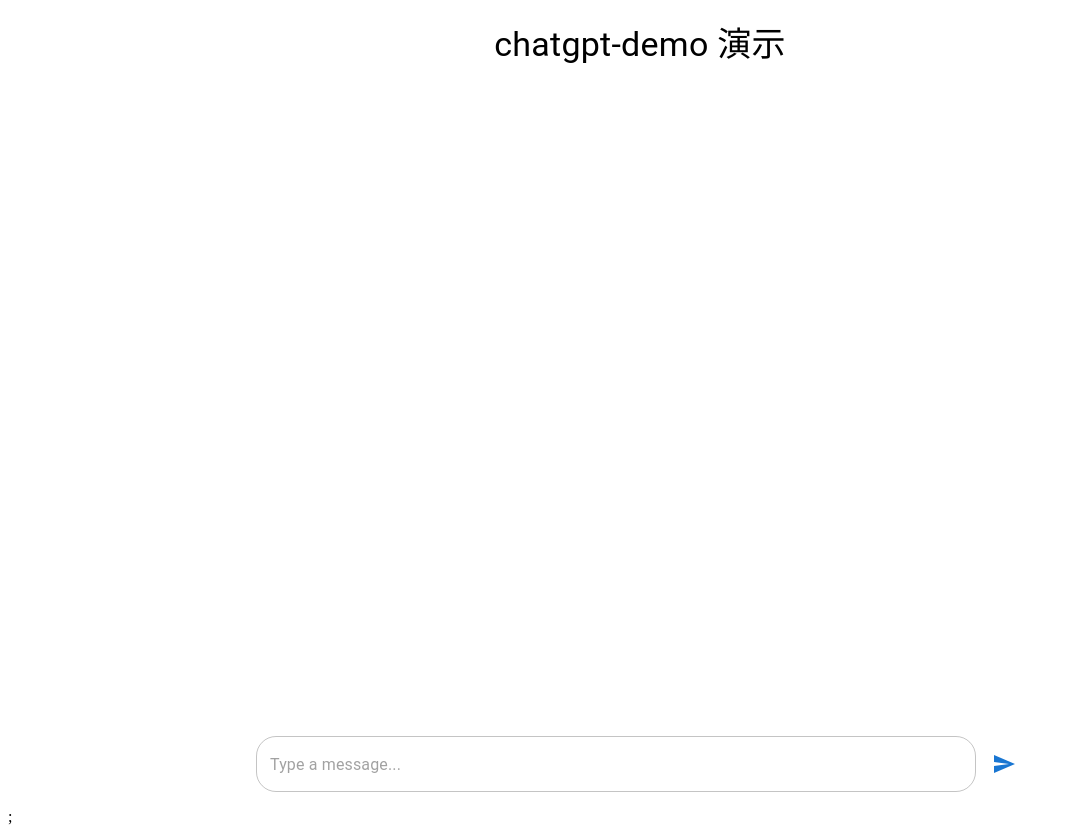
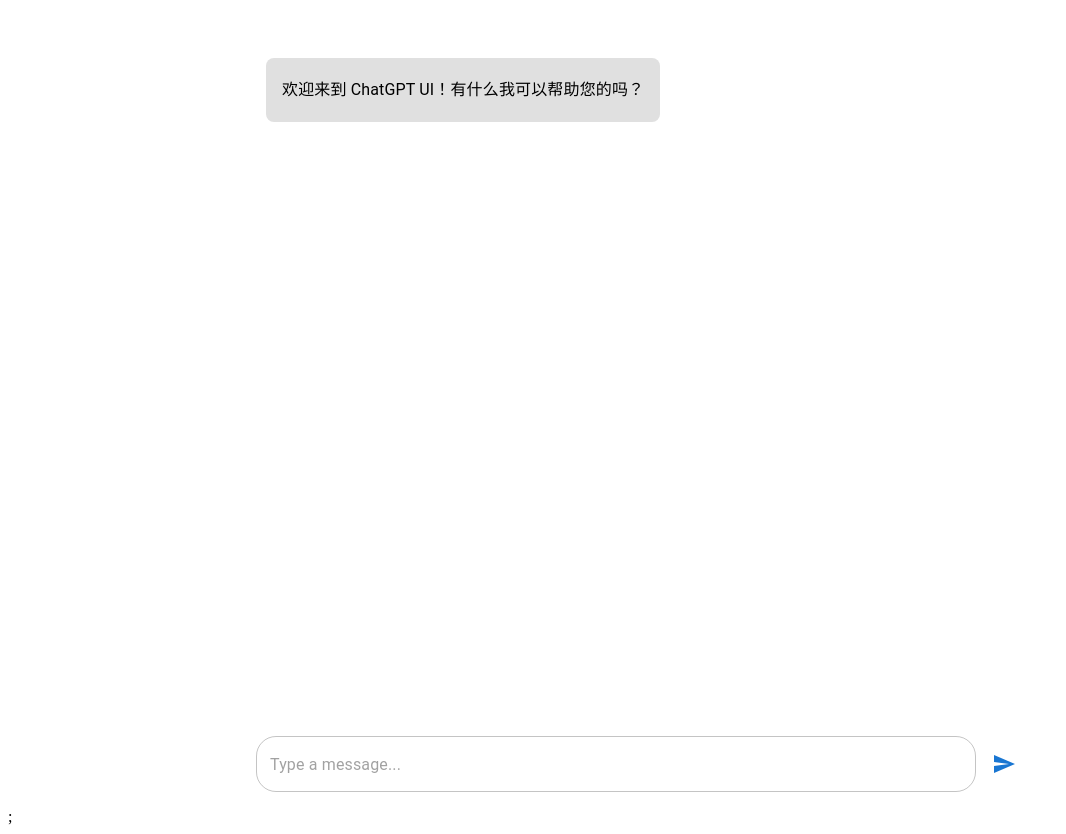
Before and after one commit to hooksl/chatgpt-demo, a Next.js app: page / in a window 1280 px wide. Shown: the whole page, without its empty margins (0-1066 px from the left). Built offline with nearby package versions, Linux system fonts and the light colour scheme.

Commit message:
feat: 欢迎词

```diff
--- a/src/components/ChatApp.tsx
+++ b/src/components/ChatApp.tsx
@@ -1,5 +1,5 @@
 'use client'
-import React, { useState } from 'react';
+import React, { useState, useEffect } from 'react';
 import { Box, Typography } from '@mui/material';
 import MessageList from './MessageList';
 import MessageInput from './MessageInput';
@@ -15,6 +15,11 @@
 
 const ChatApp: React.FC = () => {
     const [messages, setMessages] = useState<Message[]>([]);
+    useEffect(() => {
+        // 在应用加载时添加欢迎词
+        const welcomeMessage: Message = { text: '欢迎来到 ChatGPT UI！有什么我可以帮助您的吗？', sender: 'bot' };
+        setMessages([welcomeMessage]);
+    }, []);
 
     const handleSend = async (text: string) => {
         const newMessage: Message = { text, sender: 'user' };
@@ -70,7 +75,6 @@
             }}
         >
             <Typography variant="h4" align="center" sx={{ m: 2 }}>
-                chatgpt-demo 演示
             </Typography>
             <MessageList messages={messages} />
             <MessageInput onSend={handleSend} />
```
